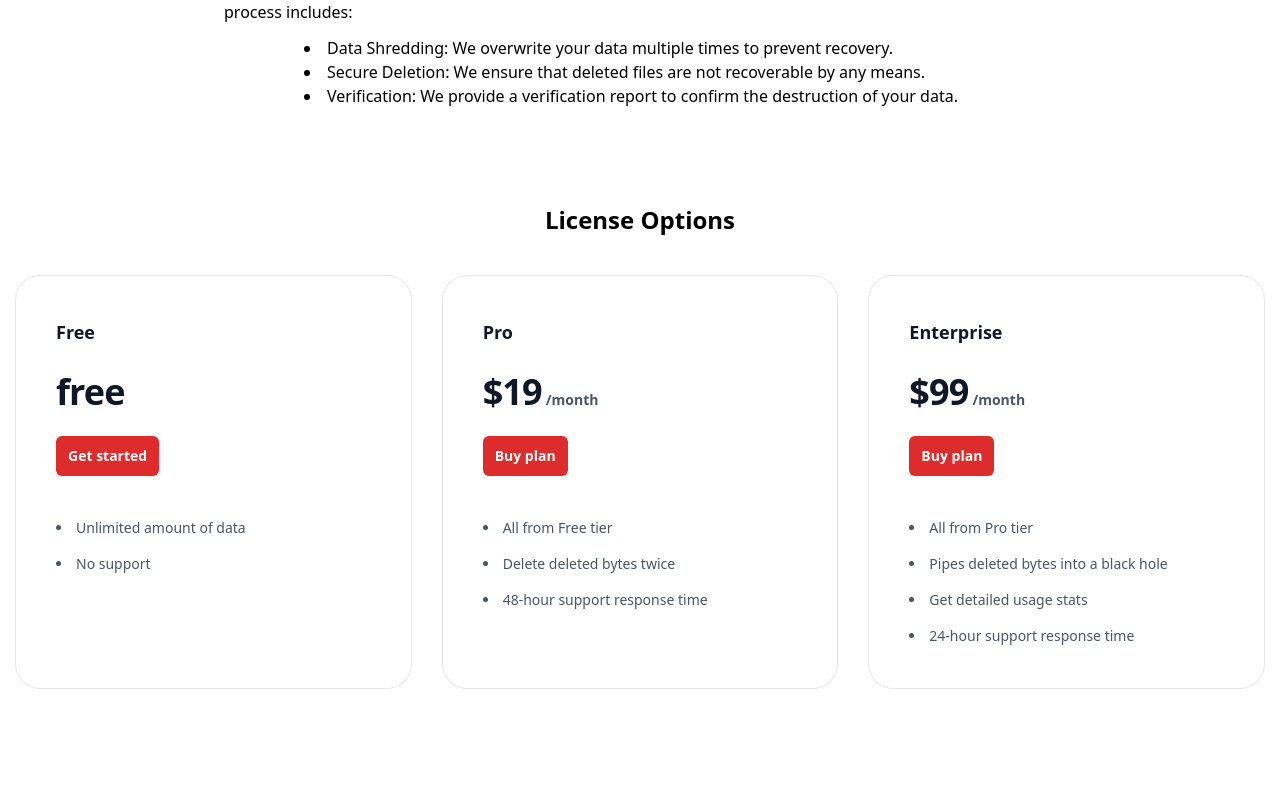
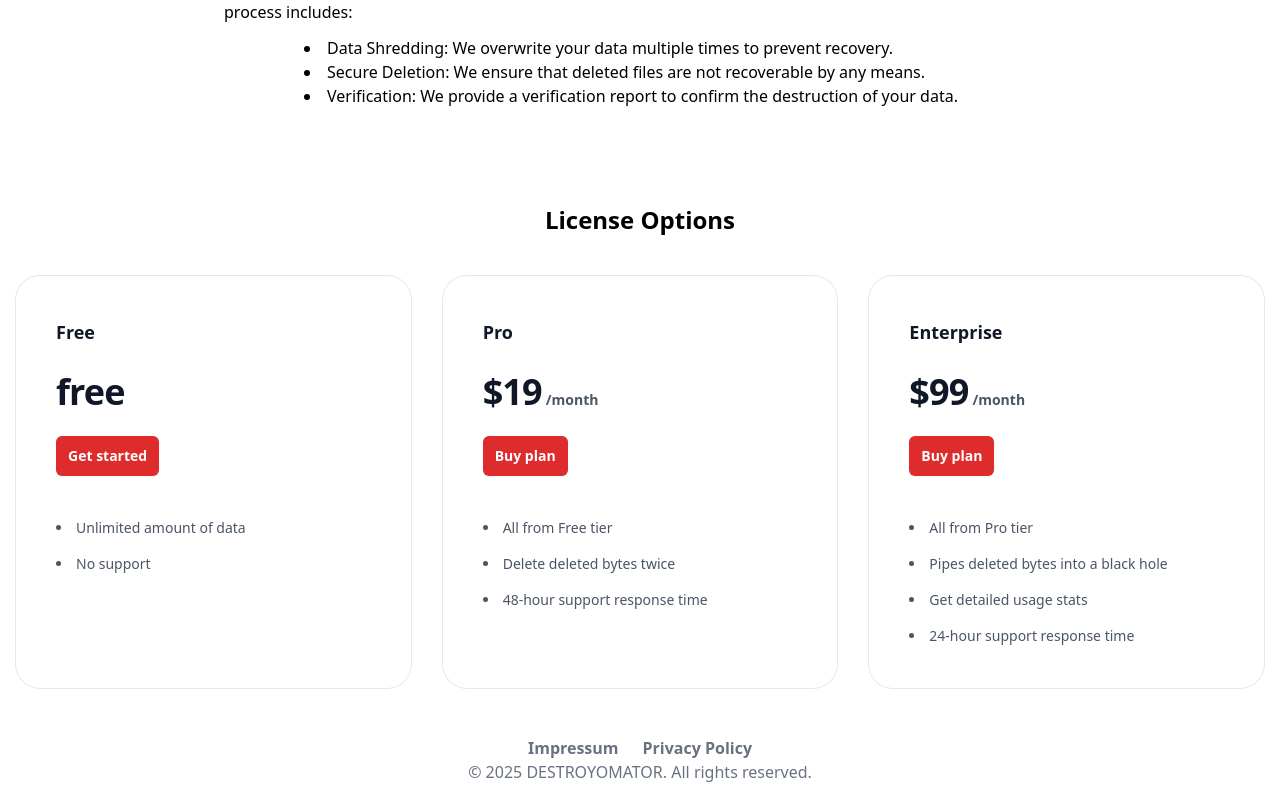
Before and after one commit to cryptomator/destroyomator, a Vue app: page / in a window 1280 px wide. Shown: the part 998-1798 px from the top of the page. Before the commit the page ends 1774 px from the top, so only its background shows below. Built offline with nearby package versions, Linux system fonts and the light colour scheme; the HTML template or start-up script is replaced by a standard one.

Commit message:
Add Impressum and PP

```diff
--- a/src/App.vue
+++ b/src/App.vue
@@ -154,7 +154,9 @@ function handleDrop(event: DragEvent) {
     </TransitionRoot>
 
     <!-- Footer -->
-    <footer class="text-white py-4 text-center">
+    <footer class="text-gray-500 py-4 text-center">
+      <a class="px-3 py-2 font-semibold" href="https://cryptomator.org/impressum/" target="_self" rel="noopener">Impressum</a>
+      <a class="px-3 py-2 font-semibold" href="https://cryptomator.org/privacy/" target="_self" rel="noopener">Privacy Policy</a>
       <p>&copy; 2025 DESTROYOMATOR. All rights reserved.</p>
     </footer>
   </div>
```
